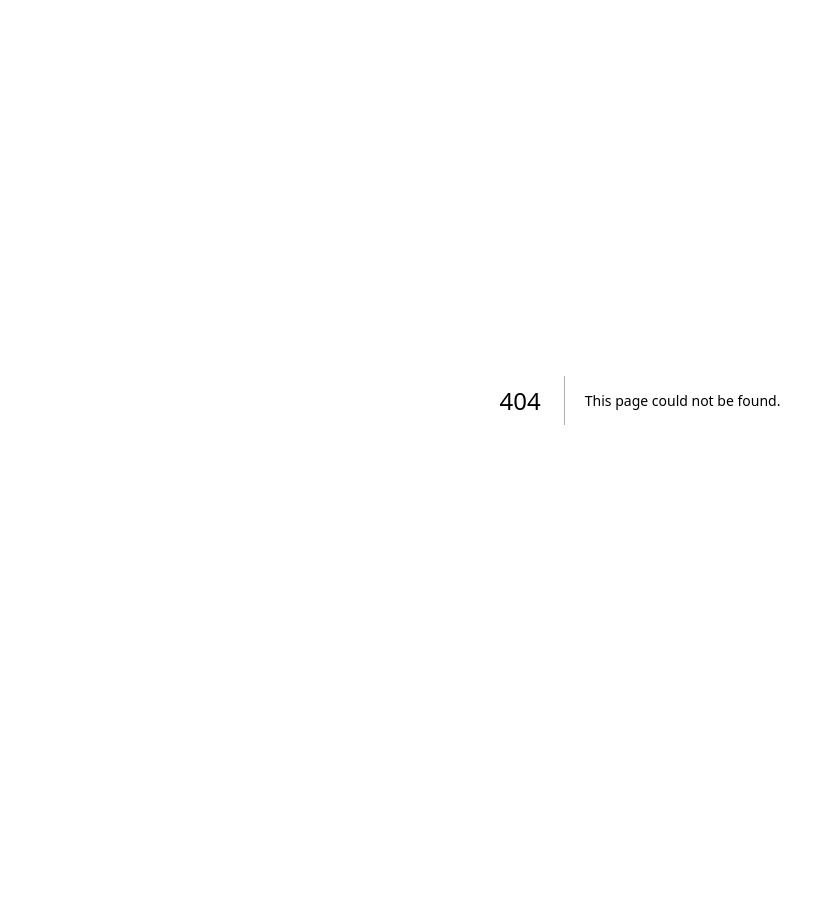
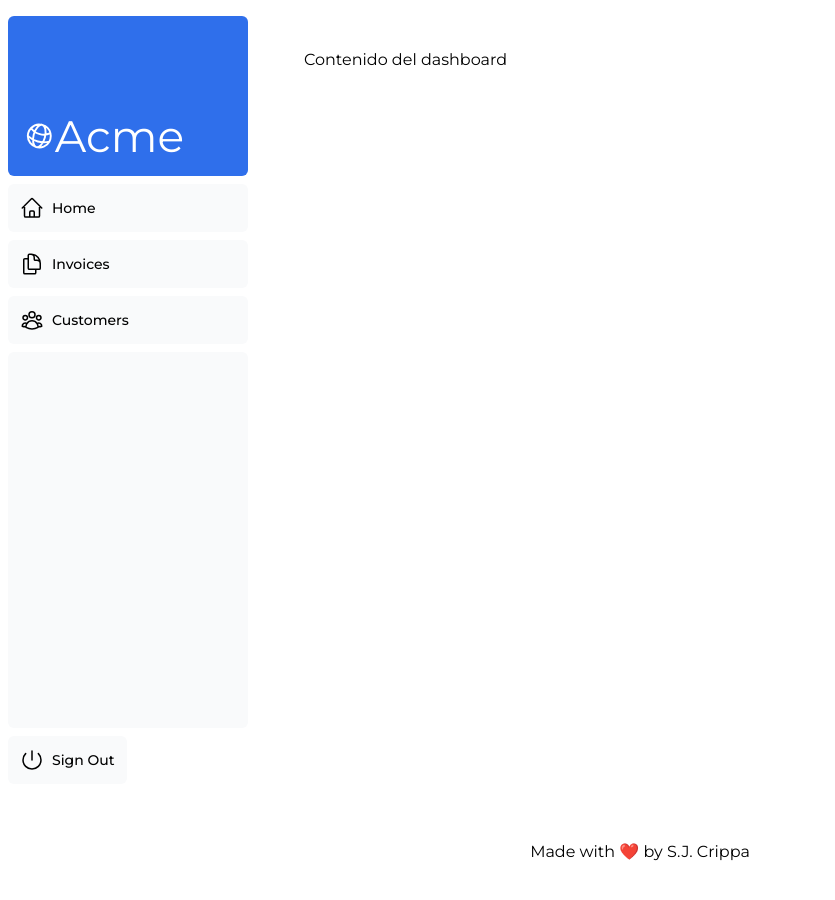
Before and after one commit to sjcrippa/nextjs.14-tutorial, a Next.js app: page /dashboard in a window 1280 px wide. Before the commit this address had no page. Shown: the top 900 px of the page, without its empty margins (0-835 px from the left). Before the commit the page ends 800 px from the top, so only its background shows below. Built offline with nearby package versions, Linux system fonts and the light colour scheme.

Commit message:
adding nested routes and links

```diff
--- /dev/null
+++ b/app/dashboard/customers/page.tsx
@@ -0,0 +1,3 @@
+export default function CustomersPage() {
+  return <p>Customers page</p>
+}
--- /dev/null
+++ b/app/dashboard/invoices/page.tsx
@@ -0,0 +1,3 @@
+export default function InvoicesPage() {
+  return <p>Invoices page</p>
+}
--- /dev/null
+++ b/app/dashboard/layout.tsx
@@ -0,0 +1,14 @@
+import SideNav from "../ui/dashboard/sidenav";
+
+export default function Layout({ children }: { children: React.ReactNode }) {
+  return (
+    <div className="flex h-screen flex-col md:flex-row md:overflow-hidden">
+      <div className="w-full flex-none md:w-64">
+        <SideNav />
+      </div>
+      <div className="flex-grow p-6 md:overflow-y-auto md:p-12">
+        {children}
+      </div>
+    </div>
+  )
+}
--- /dev/null
+++ b/app/dashboard/page.tsx
@@ -0,0 +1,3 @@
+export default function DashboardPage() {
+  return <p>Contenido del dashboard</p>
+}
--- a/app/layout.tsx
+++ b/app/layout.tsx
@@ -10,6 +10,11 @@ export default function RootLayout({
     <html lang="en">
       <body className={`${montserrat.className} antialiased`}>
         {children}
+
+        <footer className='py-10 flex justify-center items-center'>
+          Made with ❤️ by S.J. Crippa
+        </footer>
+
       </body>
     </html>
   );
--- a/app/ui/acme-logo.tsx
+++ b/app/ui/acme-logo.tsx
@@ -1,10 +1,10 @@
 import { GlobeAltIcon } from '@heroicons/react/24/outline';
-import { lusitana } from '@/app/ui/fonts';
+import { montserrat } from '@/app/ui/fonts';
 
 export default function AcmeLogo() {
   return (
     <div
-      className={`${lusitana.className} flex flex-row items-center leading-none text-white`}
+      className={`${montserrat.className} flex flex-row items-center leading-none text-white`}
     >
       <GlobeAltIcon className="h-12 w-12 rotate-[15deg]" />
       <p className="text-[44px]">Acme</p>
--- a/app/ui/dashboard/nav-links.tsx
+++ b/app/ui/dashboard/nav-links.tsx
@@ -3,6 +3,7 @@ import {
   HomeIcon,
   DocumentDuplicateIcon,
 } from '@heroicons/react/24/outline';
+import Link from 'next/link';
 
 // Map of links to display in the side navigation.
 // Depending on the size of the application, this would be stored in a database.
@@ -22,14 +23,14 @@ export default function NavLinks() {
       {links.map((link) => {
         const LinkIcon = link.icon;
         return (
-          <a
+          <Link
             key={link.name}
             href={link.href}
             className="flex h-[48px] grow items-center justify-center gap-2 rounded-md bg-gray-50 p-3 text-sm font-medium hover:bg-sky-100 hover:text-blue-600 md:flex-none md:justify-start md:p-2 md:px-3"
           >
             <LinkIcon className="w-6" />
             <p className="hidden md:block">{link.name}</p>
-          </a>
+          </Link>
         );
       })}
     </>
--- a/app/ui/login-form.tsx
+++ b/app/ui/login-form.tsx
@@ -1,4 +1,4 @@
-import { lusitana } from '@/app/ui/fonts';
+import { montserrat } from '@/app/ui/fonts';
 import {
   AtSymbolIcon,
   KeyIcon,
@@ -11,7 +11,7 @@ export default function LoginForm() {
   return (
     <form className="space-y-3">
       <div className="flex-1 rounded-lg bg-gray-50 px-6 pb-4 pt-8">
-        <h1 className={`${lusitana.className} mb-3 text-2xl`}>
+        <h1 className={`${montserrat.className} mb-3 text-2xl`}>
           Please log in to continue.
         </h1>
         <div className="w-full">
```
